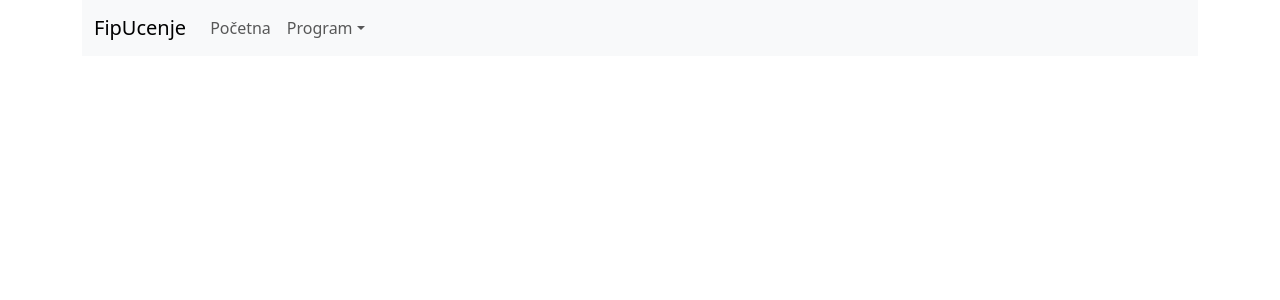
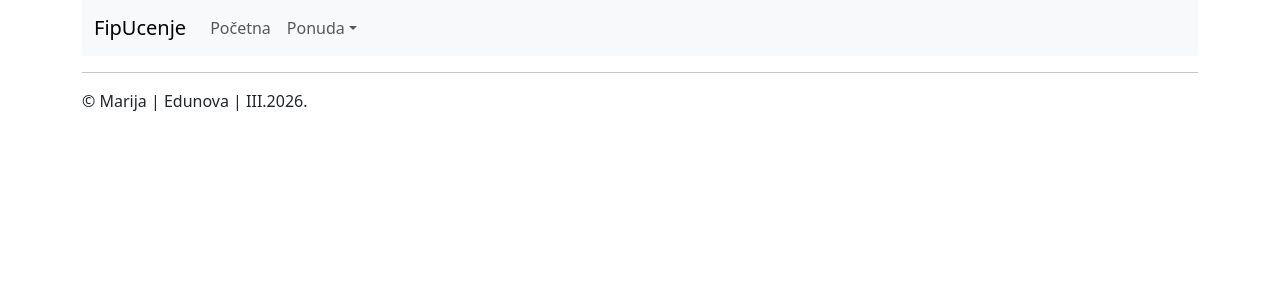
Before and after one commit to marijadergez/FipUcenje, a React (Vite) app: page / in a window 1280 px wide. Shown: the top 300 px of the page. Built offline with nearby package versions, Linux system fonts and the light colour scheme.

Commit message:
dodavanje pages ,uslugePregled i

```diff
--- a/package.json
+++ b/package.json
@@ -13,7 +13,8 @@
     "bootstrap": "^5.3.8",
     "react": "^19.2.4",
     "react-bootstrap": "^2.10.10",
-    "react-dom": "^19.2.4"
+    "react-dom": "^19.2.4",
+    "react-router-dom": "^7.13.1"
   },
   "devDependencies": {
     "@eslint/js": "^9.39.4",
--- a/src/App.jsx
+++ b/src/App.jsx
@@ -9,6 +9,9 @@ function App() {
     <Container>
       <Izbornik />
 
+      <hr />
+
+      &copy; Marija | Edunova | III.2026.
     </Container>
   )
 }
--- a/src/components/Izbornik.jsx
+++ b/src/components/Izbornik.jsx
@@ -11,7 +11,7 @@ export default function Izbornik() {
                     <Nav className="me-auto">
                         <Nav.Link href="#home">Početna</Nav.Link>
 
-                        <NavDropdown title="Program" id="basic-nav-dropdown">
+                        <NavDropdown title="Ponuda" id="basic-nav-dropdown">
                             <NavDropdown.Item href="#action/3.1">Usluge</NavDropdown.Item>
 
                             <NavDropdown.Item href="#action/3.3">Kontakt</NavDropdown.Item>
--- a/src/constants.js
+++ b/src/constants.js
@@ -1 +1,7 @@
 export const IME_APLIKACIJE = 'FipUcenje'
+
+export const RouteNames = {
+    HOME: '/',
+    USLUGE: '/usluge',
+    KONTAKT: '/kontakt'
+}
```
Also changed, not shown: src/main.jsx (+8 -0 lines), src/pages/Home.jsx (added, +15 -0 lines), src/pages/UslugePregled.jsx (added, +10 -0 lines), 2 other files (tests, documents, lock files or other folders).
